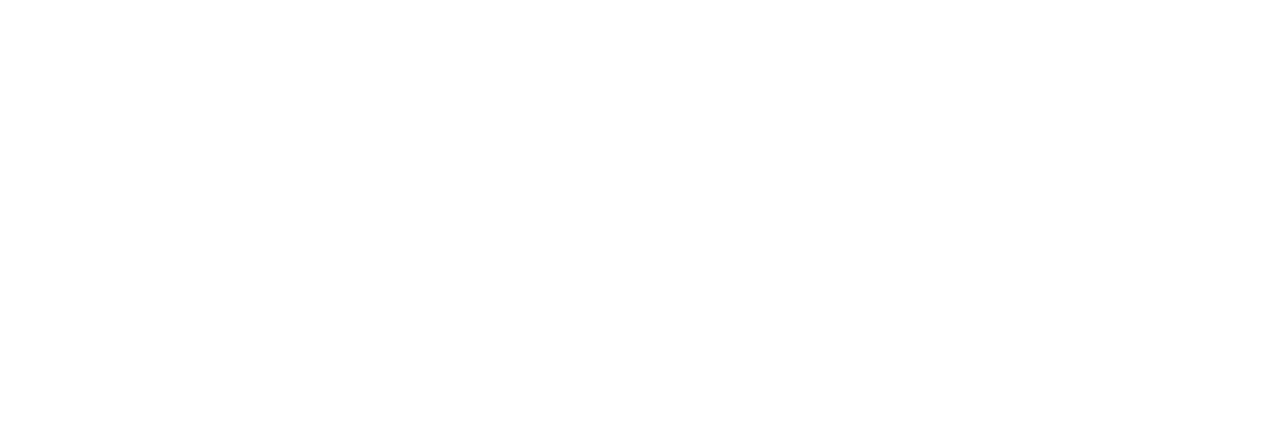
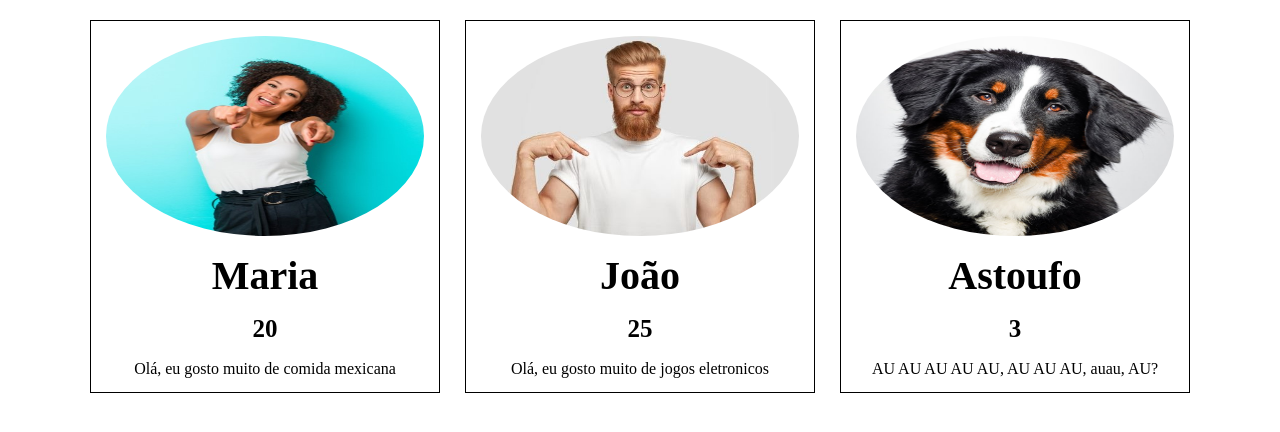
Before and after one commit to Kenzie-Academy-Brasil-Developers/m2-teste-tecnico-01-maksonss4, a plain HTML site: page index.html in a window 1280 px wide. Drawn offline with Linux system fonts and the light colour scheme.

Commit message:
Conclusão do teste

```diff
--- a/src/css/style.css
+++ b/src/css/style.css
@@ -1,3 +1,15 @@
+body{
+
+}
+.container{
+    display: flex;
+    align-items: center;
+    justify-content: center;
+    flex-direction: column;
+    margin-top: 50px;
+    gap: 25px;
+}
+
 .card{
     box-sizing: border-box;
     padding: 15px;
@@ -25,3 +37,12 @@
     font-weight: bold;
     font-size: 25px;
 }
+
+@media (min-width: 1000px){
+    .container{
+        flex-direction: row;
+        margin: 20px 20px 0 20px;
+
+    }
+
+}
--- a/src/js/script.js
+++ b/src/js/script.js
@@ -0,0 +1,26 @@
+function criarCard (pessoa) {
+    const ul = document.querySelector(".container")
+    const li = document.createElement("li")
+    const img = document.createElement("img")
+    const h2 = document.createElement("h2")
+    const h3 = document.createElement("h3")
+    const p = document.createElement("p")
+
+    li.classList.add("card")
+    img.src = pessoa.urlImage
+    img.alt = pessoa.nome
+    h2.innerText = pessoa.nome
+    h3.innerText = pessoa.idade
+    p.innerText = pessoa.bio
+
+    li.append(img, h2, h3, p)
+
+    return ul.append(li)
+}
+
+function listarPessoas (listaDePessoas) {
+    listaDePessoas.forEach(pessoa => {
+        return criarCard(pessoa)
+    })
+}
+listarPessoas(pessoas)
```
Also changed, not shown: index.html (line endings or trailing spaces).
